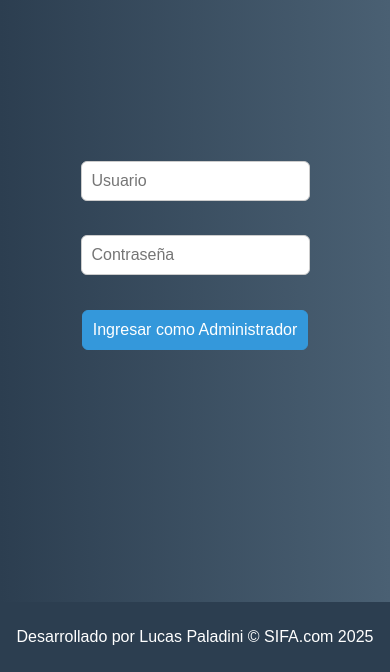
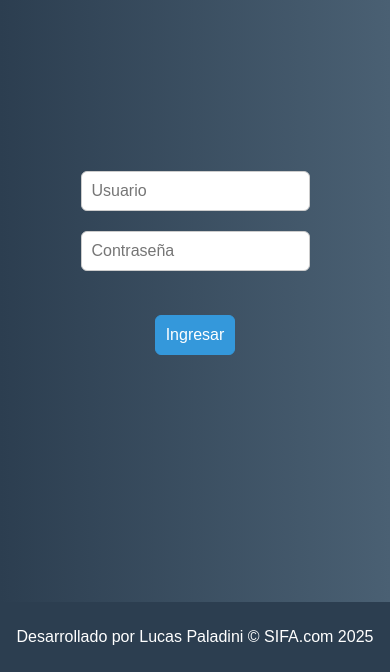
Before and after one commit to LucasPaladini/app-instituto-ingles, a plain HTML site: page pag/login-admin.html in a window 390 px wide. Shown: the part 172-844 px from the top of the page. Drawn offline with Linux system fonts and the light colour scheme.

Commit message:
corregido responsividad en login

```diff
--- a/css/style.css
+++ b/css/style.css
@@ -65,6 +65,19 @@ body table,
   display: block;
   margin: 0 auto;
 }
+
+#loginFormAdmin {
+    display: flex;
+    flex-direction: column;
+    align-items: center;
+}
+
+#dniInputAdmin,
+#passInputAdmin {
+    display: block !important;
+    margin: 10px auto !important;
+}
+
 
 /*login*/
 
--- a/pag/login-admin.html
+++ b/pag/login-admin.html
@@ -21,7 +21,7 @@
         <form id="loginFormAdmin">
             <input type="text" id="dniInputAdmin" required placeholder="Usuario">
             <input class="login-boton" type="password" id="passInputAdmin" required placeholder="Contraseña">
-            <button class="login-boton" type="submit">Ingresar como Administrador</button>
+            <button class="login-boton" type="submit">Ingresar</button>
             <p id="loginError">Contraseña o DNI incorrectos</p>
         </form>
     </div>
```
